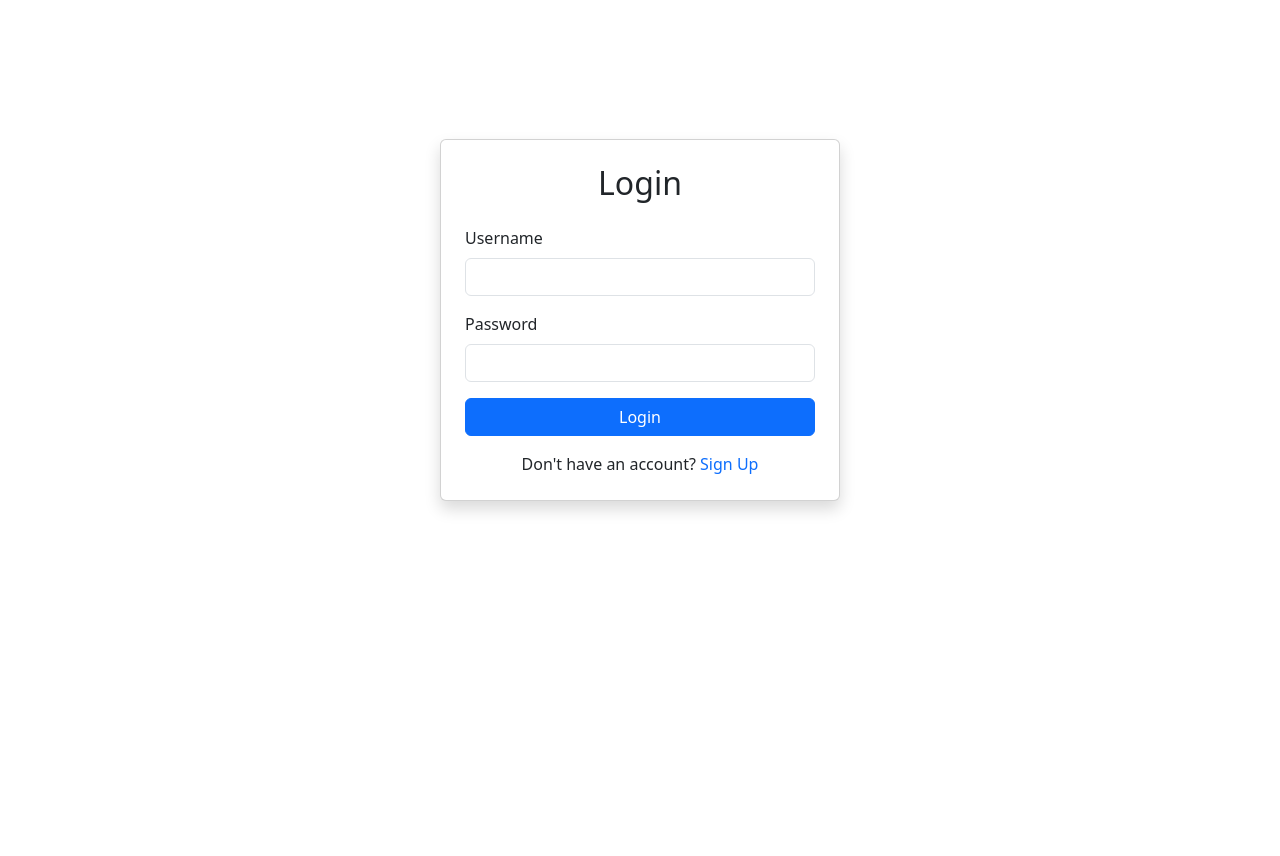
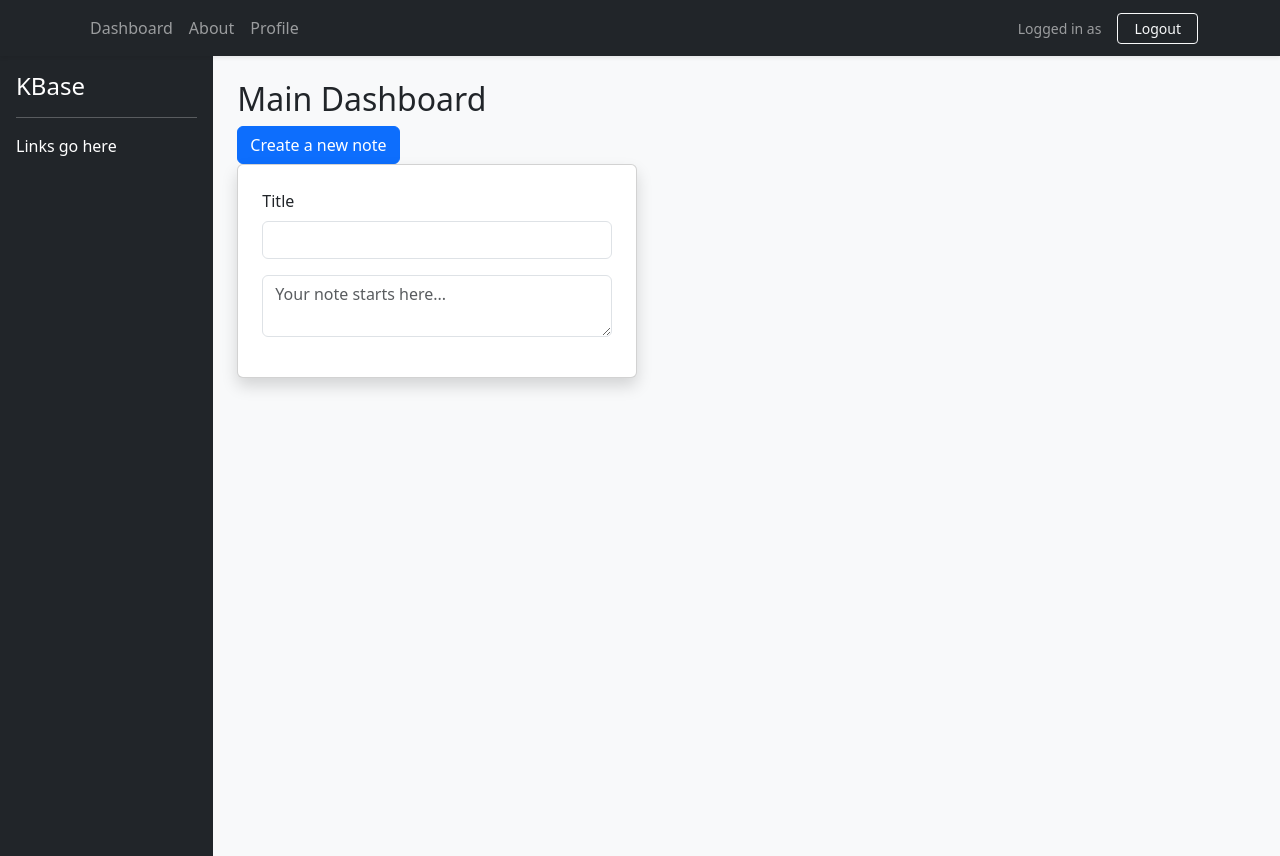
Before and after one commit to Eetub1/knowledge-base-frontend, a React app: page /dashboard in a window 1280 px wide. Before the commit this address led to /login. Before the commit the page ends 800 px from the top, so only its background shows below. Built offline with nearby package versions, Linux system fonts and the light colour scheme; the HTML template or start-up script is replaced by a standard one.

Commit message:
started making a dashboard, also created a folders and a notes table in postgresql

```diff
--- a/src/App.jsx
+++ b/src/App.jsx
@@ -5,12 +5,13 @@ import LoginPage from "./pages/LoginPage"
 import SignUpPage from "./pages/SignUpPage"
 import Dashboard from "./pages/Dashboard"
 import About from "./pages/About"
+import Profile from "./pages/Profile"
 
 import Header from "./components/Header"
 import Message from "./components/Message"
 
 function App() {
-    const [user, setUser] = useState(null)
+    const [user, setUser] = useState(true)
     const [message, setMessage] = useState("")
 
     return (
@@ -18,8 +19,9 @@ function App() {
             <Header user={user} setUser={setUser}/>
             {message && <Message message={message}/>}
             <Routes>
-                <Route path="/signup" element={!user ? <SignUpPage setUser={setUser}/> : <Navigate to="/dashboard"/>}/>
+                <Route path="/signup" element={!user ? <SignUpPage setUser={setUser} setMessage={setMessage}/> : <Navigate to="/dashboard"/>}/>
                 <Route path="/login" element={!user ? <LoginPage setUser={setUser} setMessage={setMessage}/> : <Navigate to="/dashboard"/>}/>
+                <Route path="/profile" element={user ? <Profile user={user}/> : <Navigate to="/login"/>}/>
                 <Route path="/dashboard" element={user ? <Dashboard/> : <Navigate to="/login"/>}/>
                 <Route path="/about" element={user ? <About/> : <Navigate to="/login"/>}/>
                 <Route path="/" element={<Navigate to={user ? "/dashboard" : "/login"}/>}/>
--- a/src/components/Header.jsx
+++ b/src/components/Header.jsx
@@ -9,7 +9,7 @@ const Header = ({user, setUser}) => {
     }
 
     return (
-        <Navbar bg="dark" variant="dark" expand="md" className="mb-4 shadow-sm">
+        <Navbar bg="dark" variant="dark" expand="md" className="shadow-sm">
             <Container>
                 <Navbar.Toggle aria-controls="basic-navbar-nav" />
 
@@ -17,11 +17,12 @@ const Header = ({user, setUser}) => {
                     <Nav className="me-auto">
                         <Nav.Link as={Link} to="/dashboard">Dashboard</Nav.Link>
                         <Nav.Link as={Link} to="/about">About</Nav.Link>
+                        <Nav.Link as={Link} to="/profile">Profile</Nav.Link>
                     </Nav>
 
                     <Nav className="align-items-center">
                         <span className="navbar-text me-3 small">
-                            {user?.username}
+                            Logged in as {user?.username}
                         </span>
                         <Button onClick={logout} variant="outline-light" size="sm" className="px-3">Logout</Button>
                     </Nav>
--- a/src/components/Message.jsx
+++ b/src/components/Message.jsx
@@ -1,7 +1,14 @@
 const Message = ({message}) => {
     return (
-        <div>
-            <p>{message}</p>
+        <div className="d-flex align-items-center justify-content-center" style={{
+            "width": "100vw",
+            "border": "3px solid green",
+            "backgroundColor": "white",
+            "borderRadius": "5px",
+            "position": "fixed",
+            "zIndex": 999
+        }}>
+            <p style={{"color": "black", "textAlign": "center", "margin": "0px"}}>{message}</p>
         </div>
     )
 }
--- a/src/pages/Dashboard.jsx
+++ b/src/pages/Dashboard.jsx
@@ -1,8 +1,35 @@
+import { Container, Row, Col, Button, Form, Card } from "react-bootstrap"
+
 const Dashboard = () => {
     return (
-        <div>
-        Morjesta tää on dashboard
-        </div>
+        <Container fluid className="vh-100 p-0">
+            <Row className="g-0 h-100">
+                <Col xs={3} md={2} className="bg-dark text-white p-3">
+                    <h4>KBase</h4>
+                    <hr />
+                    <p>Links go here</p>
+                </Col>
+
+                <Col xs={9} md={10} className="bg-light p-4">
+                    <h2>Main Dashboard</h2>
+                    <Button>Create a new note</Button>
+
+                    <Form>
+                        <Card style={{ width: "400px"}} className="p-4 shadow">
+                            <Form.Group className="mb-3">
+                                <Form.Label>Title</Form.Label>
+                                <Form.Control></Form.Control>
+                            </Form.Group>
+
+                            <Form.Group className="mb-3">
+                                <Form.Control placeholder="Your note starts here..." type="text" as="textarea"></Form.Control>
+                            </Form.Group>
+                        </Card>
+                    </Form>
+
+                </Col>
+            </Row>
+        </Container>
     )
 }
 
--- /dev/null
+++ b/src/pages/Profile.jsx
@@ -0,0 +1,11 @@
+import { Container } from "react-bootstrap"
+
+const Profile = ({user}) => {
+    return (
+        <Container>
+            <p>Username: {user?.username}</p>
+        </Container>
+    )
+}
+
+export default Profile
--- a/src/pages/SignUpPage.jsx
+++ b/src/pages/SignUpPage.jsx
@@ -2,7 +2,7 @@ import { useState } from "react"
 import { Form, Button, Container, Card } from "react-bootstrap"
 import { signUp } from "../services/auth.js"
 
-const SignUpPage = ({setUser}) => {
+const SignUpPage = ({setUser, setMessage}) => {
     const [username, setUsername] = useState("")
     const [password, setPassword] = useState("")
 
@@ -13,8 +13,14 @@ const SignUpPage = ({setUser}) => {
         try {
             const newUser = await signUp({username, password})
             setUser(newUser)
+            setUsername("")
+            setPassword("")
+            setMessage("Succesfully signed up and logged in!")
+            setTimeout(() => {
+                setMessage(null)
+            }, 4000)
         } catch {
-
+            console.log("There was an error in signing up")
         }
     }
 
--- a/src/services/auth.js
+++ b/src/services/auth.js
@@ -7,6 +7,5 @@ export const login = async credentials => {
 
 export const signUp = async credentials => {
     const response = await axios.post("http://localhost:5000/api/users", credentials)
-    console.log("It was a success")
     return response.data
 }
```
